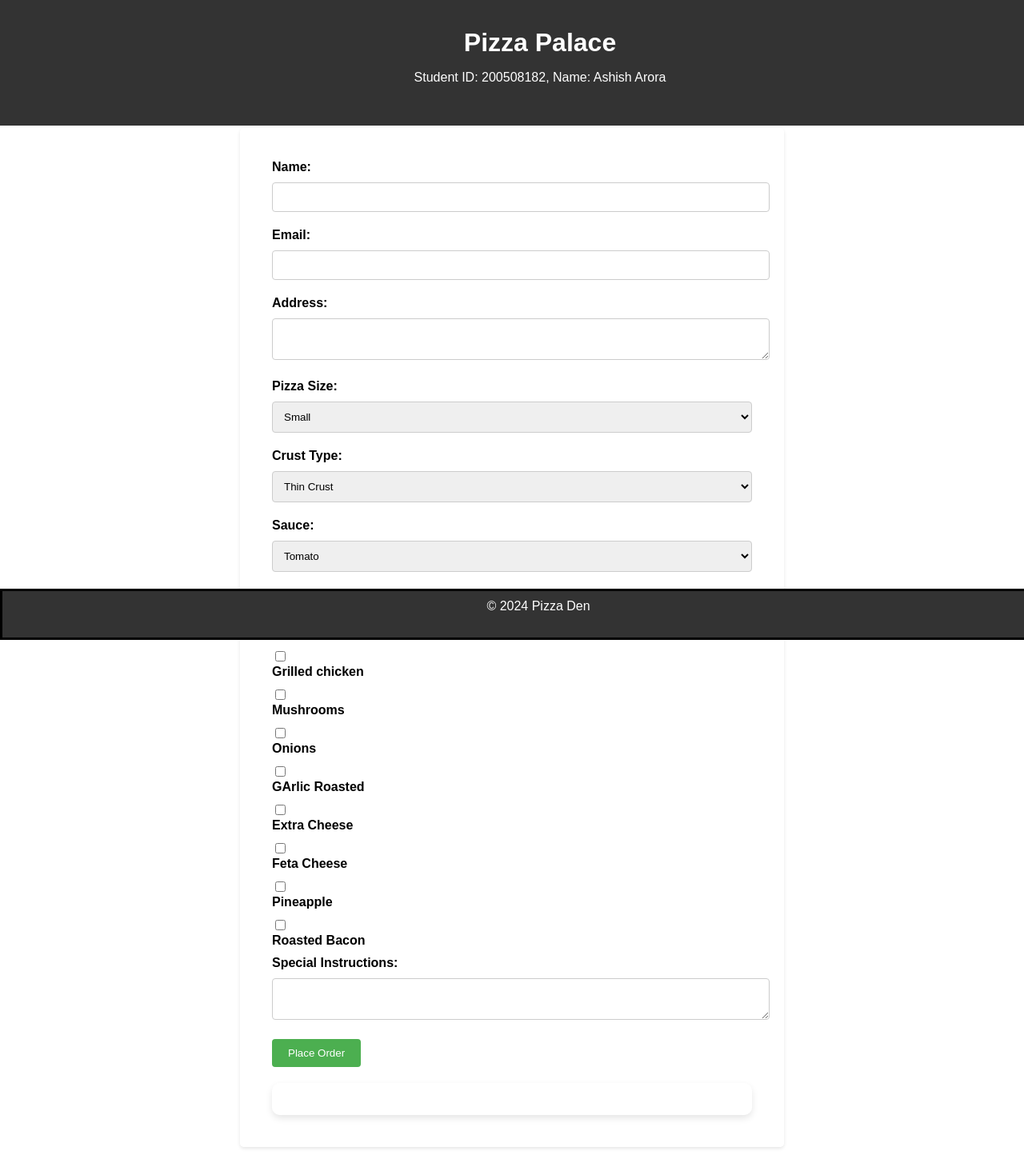
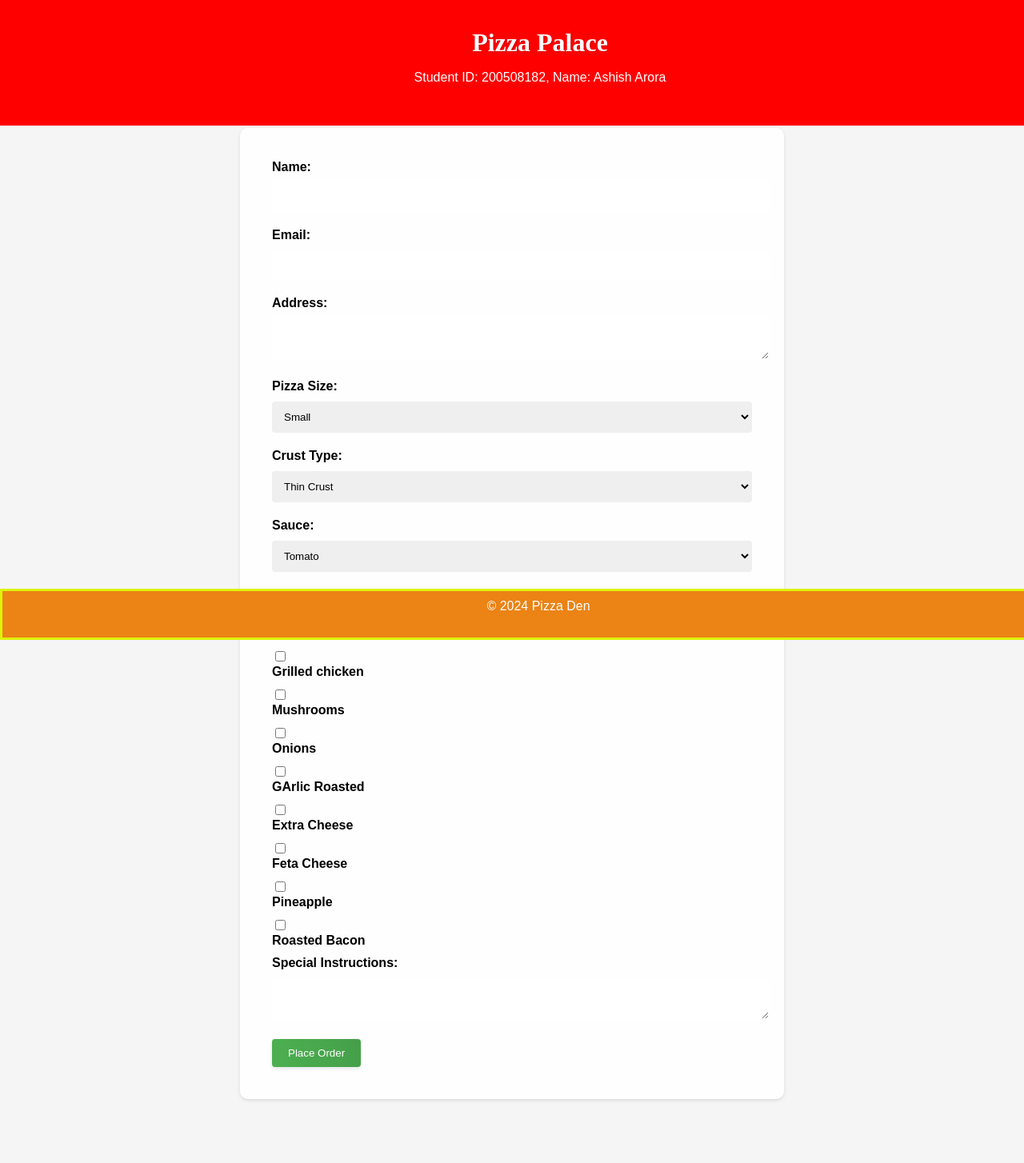
Before and after one commit to aimBREAKER/CLIENTSIDEjsLAB03, a plain HTML site: page index.html in a window 1280 px wide. Shown: the whole page at 80% size. After the commit the page ends 1394 px from the top, so only its background shows below. Drawn offline with Linux system fonts and the light colour scheme.

Commit message:
Add files via upload

```diff
--- a/styles.css
+++ b/styles.css
@@ -1,13 +1,9 @@
 /* General body styles */
-   body {
+body {
     font-family: Arial, sans-serif;
     margin: 0;
     padding: 0;
-    background-image: url(./img/);
-    background-repeat: no-repeat;
-    background-size: cover;
-    background-position: center;
-    background-attachment: fixed;
+    background-color: #f5f5f5; /* Lighter background color */
 }
 
 /* Wrapper styles */
@@ -17,12 +13,13 @@
     width: 90vw;
     margin: 0 auto;
     padding: 20px;
+    border: 1px solid #ddd; /* Added border */
 }
 
 /* Header styles */
 header {
-    background-color: #333;
-    color: #fff;
+    background-color: red; /* Change background color to red */
+    color: white; /* Change font color to white */
     padding: 35px;
     text-align: center;
     width: 100%;
@@ -31,20 +28,22 @@ header {
     left: 0;
 }
 
-.studentInformation {
-    color: #191818;
-}
 
-/* Header's h1 element styles */
 header h1 {
     margin: 0;
     text-align: center;
     font-size: 32px;
+    font-family: "Playfair Display", serif; /* Brand or stylish font */
+    text-shadow: 1px 1px 1px rgba(0, 0, 0, 0.2); /* Subtle text shadow */
+}
+
+.studentInformation {
+    color: #cff318;
 }
 
 /* Footer styles */
 footer {
-    background-color: #333;
+    background-color: #eb8315;
     color: #fff;
     padding: 30px;
     text-align: center;
@@ -54,11 +53,15 @@ footer {
     left: 0;
     margin-top: 20px;
     padding-top: 10px;
-    border: solid black;
+    border: solid rgb(220, 244, 8);
 }
 
 footer p {
     margin: 0;
+}
+
+footer:hover {
+    background-color: #e2780e; /* Hover effect for footer */
 }
 
 /* Main content styles */
@@ -67,7 +70,7 @@ main {
     margin: 160px auto 20px;
     padding: 40px;
     background-color: rgba(255, 255, 255, 0.9);
-    border-radius: 5px;
+    border-radius: 10px; /* Increased border-radius */
     box-shadow: 0 2px 4px rgba(0, 0, 0, 0.1);
 }
 
@@ -78,7 +81,6 @@ label {
     font-weight: bold;
 }
 
-
 input[type="text"],
 input[type="email"],
 textarea,
@@ -86,8 +88,17 @@ select {
     width: 100%;
     padding: 10px;
     margin-bottom: 20px;
-    border: 1px solid #ccc;
+    border: 1px solid transparent; /* Removed solid border */
     border-radius: 4px;
+    outline: none; /* Removed standard border */
+    transition: border 0.2s ease-in-out;
+}
+
+input[type="text"]:focus,
+input[type="email"]:focus,
+textarea:focus,
+select:focus {
+    border: 1px solid #ccc; /* Border on focus */
 }
 
 /* Checkbox styles*/
@@ -105,37 +116,17 @@ input[type="checkbox"] {
     margin-right: 5px;
 }
 
-
 input[type="button"] {
-    background-color: #4CAF50;
+    background-image: linear-gradient(to right, #4CAF50, #45a049); /* Gradient background */
     color: white;
     padding: 10px 20px;
     border: none;
     border-radius: 4px;
     cursor: pointer;
-}
-
-input[type="button"]:hover {
-    background-color: #45a049;
+    box-shadow: 0 2px 5px rgba(0, 0, 0, 0.1); /* Added box-shadow */
 }
 
 /* Order Confirmation CSS */
 #orderConfirmation {
-  background-color: rgba(255, 255, 255, 0.85);
-  border-radius: 10px;
-  padding: 20px;
-  box-shadow: 0 4px 8px rgba(0, 0, 0, 0.1);
-  margin-top: 20px;
+    background-color: rgba(255, 255, 255, 0.9); /* Completing the background color */
 }
-
-#orderConfirmation h2 {
-  color: #d35400;
-  border-bottom: 2px solid #efefef;
-  padding-bottom: 10px;
-  margin-bottom: 20px;
-}
-
-#orderConfirmation p {
-  color: #333;
-  line-height: 1.6;
-}
```
